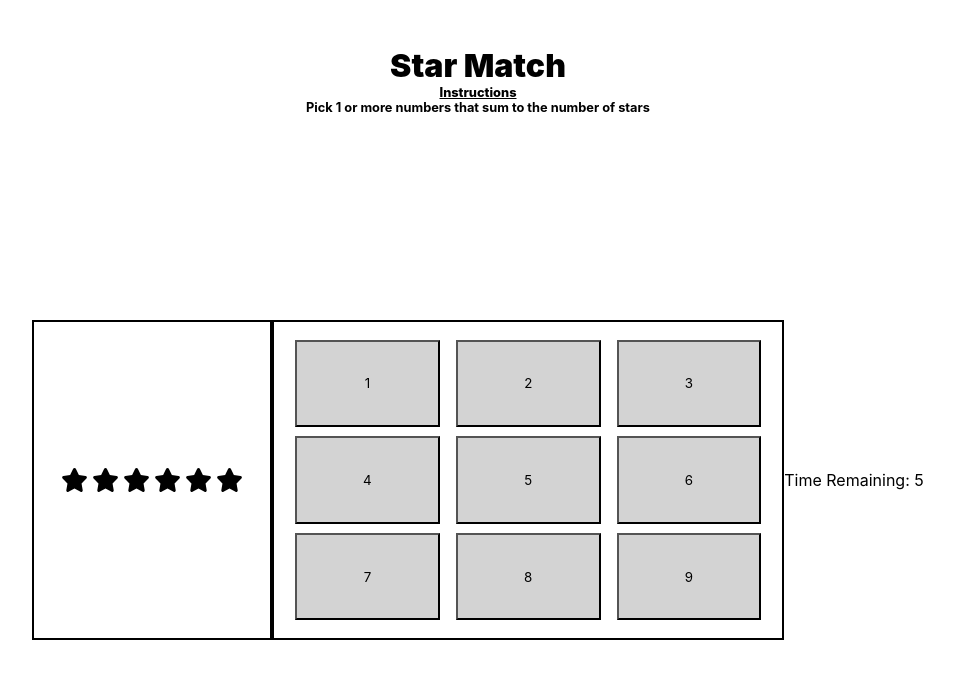
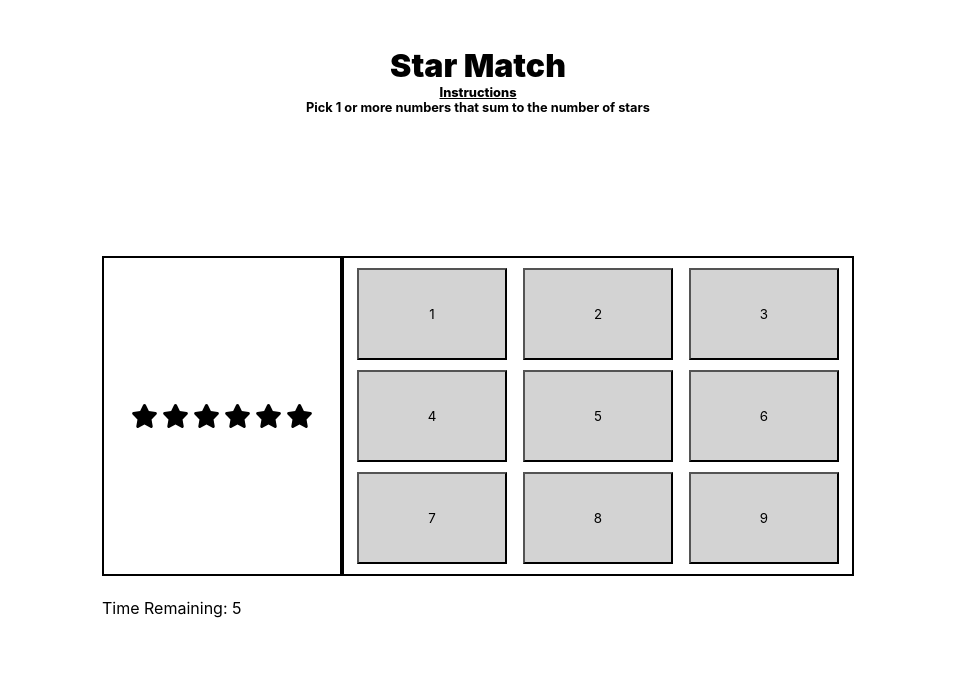
Before and after one commit to clairey259/React_star-match-game, a React (Create React App) app: page / in a window 1280 px wide. Shown: the top 678 px of the page, without its empty margins (162-1116 px from the left). Built offline with nearby package versions, Linux system fonts and the light colour scheme.

Commit message:
styled timer

```diff
--- a/src/Components/ButtonBox/ButtonBox.module.scss
+++ b/src/Components/ButtonBox/ButtonBox.module.scss
@@ -1,4 +1,7 @@
 .buttonBox {
+    grid-column-start: 2;
+    grid-row-start: 2;
+    grid-row-end: 4;
     border: solid black 2px;
     height: 40vh;
     width: 40vw;
--- a/src/Components/Main/Main.module.scss
+++ b/src/Components/Main/Main.module.scss
@@ -1,5 +1,7 @@
 .main {
-    display: flex;
+    display: grid;
+    grid-template-columns: auto auto;
+    grid-template-rows: 20% 20% 20% 20% 20%;
     justify-content: center;
     align-items: center;
     height: 80vh;
--- a/src/Components/PlayAgain/PlayAgain.jsx
+++ b/src/Components/PlayAgain/PlayAgain.jsx
@@ -11,7 +11,7 @@ const PlayAgain = (props) => {
         className={Styles.message}
         style={{ color: props.gameStatus === "lost" ? "red" : "green" }}
       >
-        {props.gameStatus === "lost" ? "GameOver" : "Well Done!"}
+        {props.gameStatus === "lost" ? "Game Over" : "Well Done!"}
       </div>
       <button onClick={props.startNewGame} className={ButtonStyles.button}>
         Play Again
--- a/src/Components/StarDisplay/StarDisplay.module.scss
+++ b/src/Components/StarDisplay/StarDisplay.module.scss
@@ -1,4 +1,7 @@
 .starBox{
+    grid-column-start: 1;
+    grid-row-start: 2;
+    grid-row-end: 4;
     display: flex;
     flex-wrap: wrap;
     height: 40vh;
--- a/src/Components/Timer/Timer.jsx
+++ b/src/Components/Timer/Timer.jsx
@@ -1,8 +1,8 @@
 import React from 'react'
-
+import Styles from './Timer.module.scss';
 const Timer = (props) => {
   return (
-    <div>{`Time Remaining: ${props.secondsLeft}`}</div>
+    <div className={Styles.timer}>{`Time Remaining: ${props.secondsLeft}`}</div>
   )
 }
 
--- /dev/null
+++ b/src/Components/Timer/Timer.module.scss
@@ -0,0 +1,4 @@
+.timer {
+    grid-column-start: 1;
+    grid-row-start: 4;
+}
```
